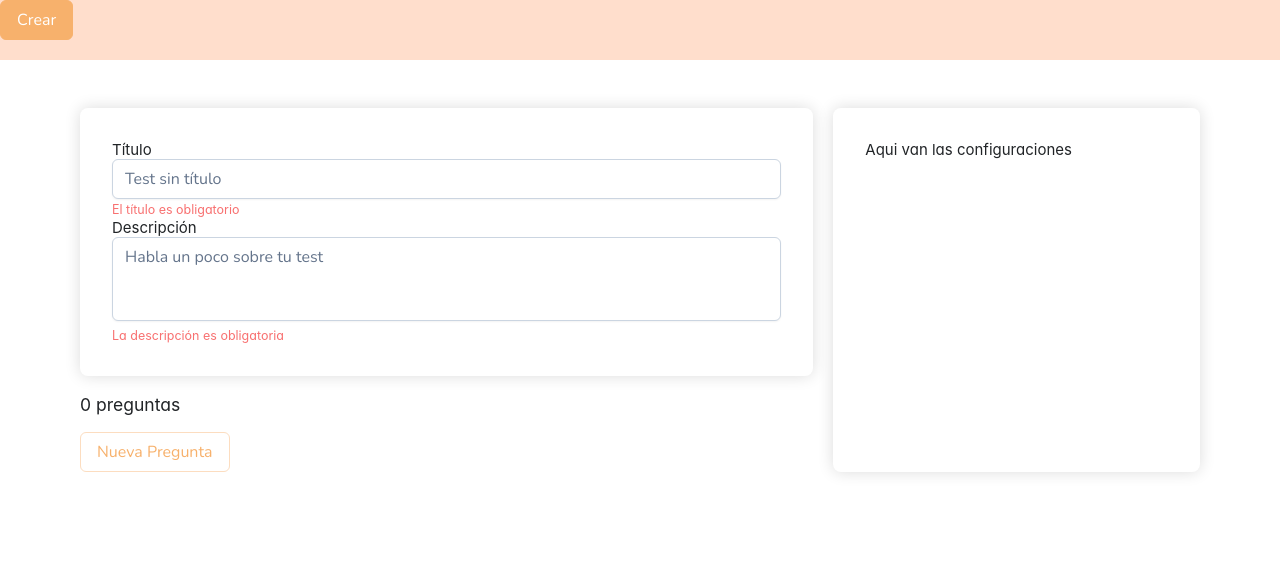
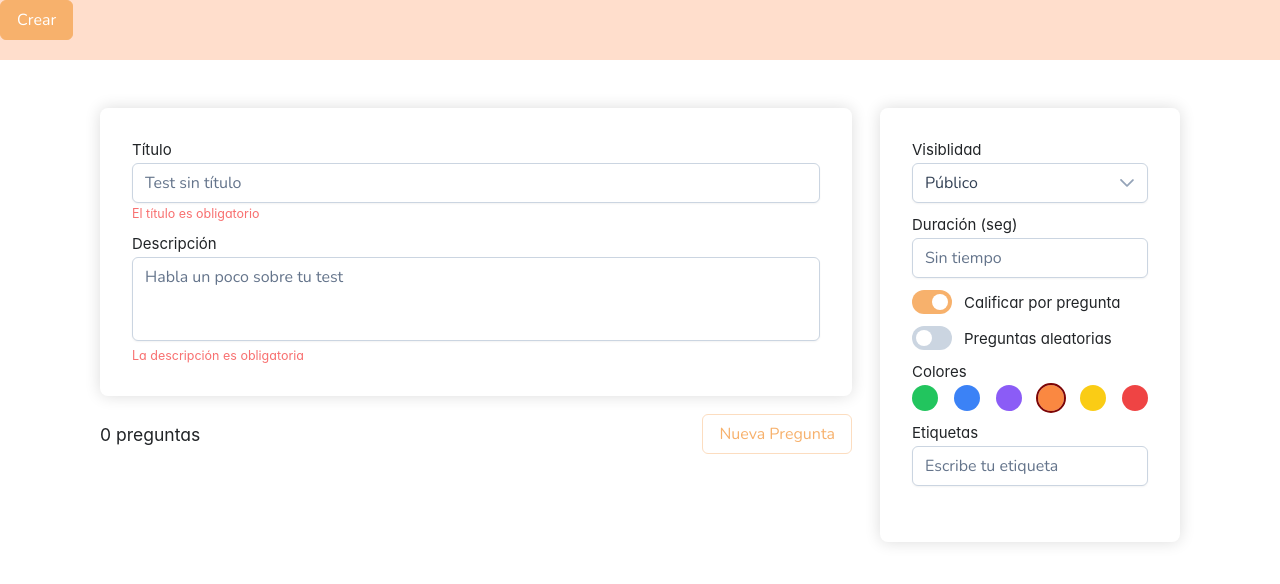
Before and after one commit to FernandoKumul/testana, a Vue app: page /create_test in a window 1280 px wide. Shown: the top 584 px of the page. Built offline with nearby package versions, Linux system fonts and the light colour scheme.

Commit message:
Add configurations

```diff
--- a/src/views/CreateTestView.vue
+++ b/src/views/CreateTestView.vue
@@ -3,37 +3,116 @@
     <Button @click="createTest">Crear</Button>
   </nav>
   <main>
-    <section >
+    <section>
       <article class="card">
-        <div>
-          <label for="username">Título</label>
-          <InputText v-model="newTest.title" type="text" placeholder="Test sin título" />
-          <small id="username-help">El título es obligatorio</small>
+        <div class="mb-12">
+          <label for="title">Título</label>
+          <InputText id="title" v-model="newTest.title" type="text" placeholder="Test sin título" />
+          <small>El título es obligatorio</small>
         </div>
         <div>
-          <label for="username">Descripción</label>
-          <Textarea v-model="newTest.description" placeholder="Habla un poco sobre tu test" rows="3" />
-          <small id="username-help">La descripción es obligatoria</small>
+          <label for="description">Descripción</label>
+          <Textarea id="description" v-model="newTest.description" placeholder="Habla un poco sobre tu test" rows="3" />
+          <small>La descripción es obligatoria</small>
         </div>
       </article>
 
-      <div>
-        <h3>0 preguntas</h3>
+      <div class="num-questions">
+        <h3>{{ newTest.questions.length }} preguntas</h3>
         <Button outlined>Nueva Pregunta</Button>
       </div>
     </section>
 
     <aside class="card">
-      Aqui van las configuraciones
+      <div class="mb-12">
+        <label for="visibility">Visiblidad</label>
+        <Dropdown inputId="visibility" v-model="newTest.visibility" optionValue="value" :options="typesVisibility"
+          optionLabel="name" placeholder="Visibilidad" />
+      </div>
+      <div>
+        <label for="duration">Duración (seg)</label>
+        <InputNumber v-model="newTest.duration" placeholder="Sin tiempo" locale="en-US" inputId="duration" :min="0"
+          :max="7200" />
+      </div>
+
+      <div class="swith-container">
+        <InputSwitch v-model="newTest.evaluateByQuestion" />
+        <span>Calificar por pregunta</span>
+      </div>
+      <div class="swith-container">
+        <InputSwitch v-model="newTest.random" />
+        <span>Preguntas aleatorias</span>
+      </div>
+      <div>
+        <span>Colores</span>
+        <div class="colors-container">
+          <span v-for="(color, index) in colors" class="circle-color" @click="newTest.color = color.name" :key="index"
+            :style="{ 'background-color': color.color }" :class="{'select-color': color.name == newTest.color}"></span>
+        </div>
+      </div>
+      <div>
+          <label for="tags">Etiquetas</label>
+          <InputText id="tags" @keyup.enter="addTag" v-model="tagCurrent" type="text" placeholder="Escribe tu etiqueta" />
+          <div class="tags-container">
+            <Chip v-for="tag in tags" :label="tag.text" :key="tag.id" @remove="removeTag(tag.id)" removable/>
+          </div>
+        </div>
     </aside>
   </main>
 </template>
 
 <script lang="ts" setup>
-import { reactive } from 'vue';
+import { reactive, ref } from 'vue';
 import type { INewTest } from '@/interfaces/INewTest';
 import InputText from 'primevue/inputtext';
 import Textarea from 'primevue/textarea';
+import Dropdown from 'primevue/dropdown';
+import InputNumber from 'primevue/inputnumber';
+import InputSwitch from 'primevue/inputswitch';
+import Chip from 'primevue/chip';
+
+interface IColor {
+  name: 'green' | 'blue' | 'purple' | 'orange' | 'yellow' | 'red';
+  color: string;
+}
+
+interface ITagShow {
+  id: number,
+  text: string
+}
+
+const typesVisibility = [
+  { name: 'Público', value: 'public' },
+  { name: 'Privado', value: 'private' },
+  { name: 'No Listado', value: 'unlisted' },
+];
+
+const colors: IColor[] = [
+  { name: 'green', color: '#22C55E' },
+  { name: 'blue', color: '#3B82F6' },
+  { name: 'purple', color: '#8B5CF6' },
+  { name: 'orange', color: '#FA8841' },
+  { name: 'yellow', color: '#facc15' },
+  { name: 'red', color: '#EF4444' }
+]
+
+const tagCurrent = ref('')
+const tags = ref<ITagShow[]>([])
+let tagIndex = 1
+
+const addTag = () => {
+  if(tagCurrent.value.trim() === "") return
+
+  tags.value.push({id: tagIndex, text: tagCurrent.value.trim()})
+  tagIndex++
+  console.log(tags.value)
+  tagCurrent.value = ''
+}
+
+const removeTag = (id: number) => {
+  const findIndex = tags.value.findIndex(item => item.id == id)
+  tags.value.splice(findIndex, 1)
+}
 
 const newTest = reactive<INewTest>({
   userId: 0,
@@ -50,8 +129,16 @@ const newTest = reactive<INewTest>({
   questions: []
 })
 
+const createTest = () => {
+  newTest.tags = ''
+  for(let item of tags.value) {
+    newTest.tags += item.text + ','
+  }
 
-const createTest = () => {
+  if(tags.value.length > 0) {
+    newTest.tags = newTest.tags.slice(0, newTest.tags.length - 1)
+  }
+
   console.log(newTest)
   //Subir
 }
@@ -73,9 +160,21 @@ small {
 
 main {
   display: grid;
-  grid-template-columns: 2fr 1fr;
-  column-gap: 20px;
-  padding: 48px 80px;
+  grid-template-columns: 3fr minmax(300px, 1fr);
+  column-gap: 28px;
+  padding: 48px 100px;
+}
+
+.num-questions {
+  display: flex;
+  justify-content: space-between;
+  align-items: center;
+  margin: 10px 0;
+}
+
+.p-dropdown,
+.p-inputnumber {
+  width: 100%;
 }
 
 .card {
@@ -85,4 +184,48 @@ main {
   -moz-box-shadow: 0px 0px 16px 0px rgba(0, 0, 0, 0.14);
   box-shadow: 0px 0px 16px 0px rgba(0, 0, 0, 0.14);
 }
+
+.swith-container {
+  display: flex;
+  align-items: center;
+  justify-content: start;
+  gap: 12px;
+  margin: 12px 0;
+}
+
+.circle-color {
+  outline: 2px solid transparent;
+  width: 26px;
+  height: 26px;
+  border-radius: 999px;
+  display: inline-block;
+  cursor: pointer;
+  transition: 300ms all;
+}
+
+.select-color {
+  outline: 2px solid #7C0405;
+}
+
+.colors-container {
+  display: flex;
+  justify-content: space-between;
+  margin: 4px 0px 12px 0px;
+}
+
+.tags-container {
+  display: flex;
+  gap: 8px;
+  flex-wrap: wrap;
+  margin: 12px 0;
+}
+
+.mb-12 {
+  margin-bottom: 12px;
+}
+
+label {
+  margin-bottom: 4px;
+  display: block;
+}
 </style>
```
